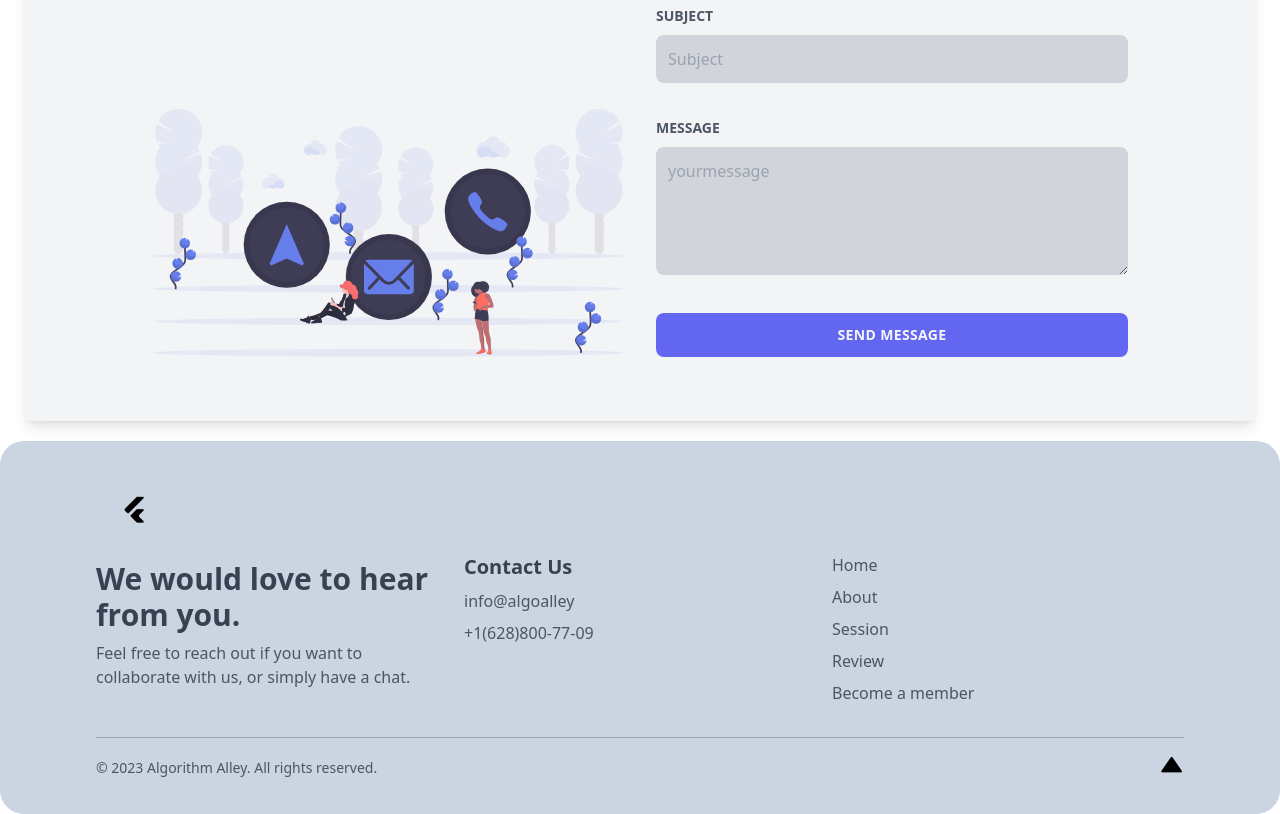
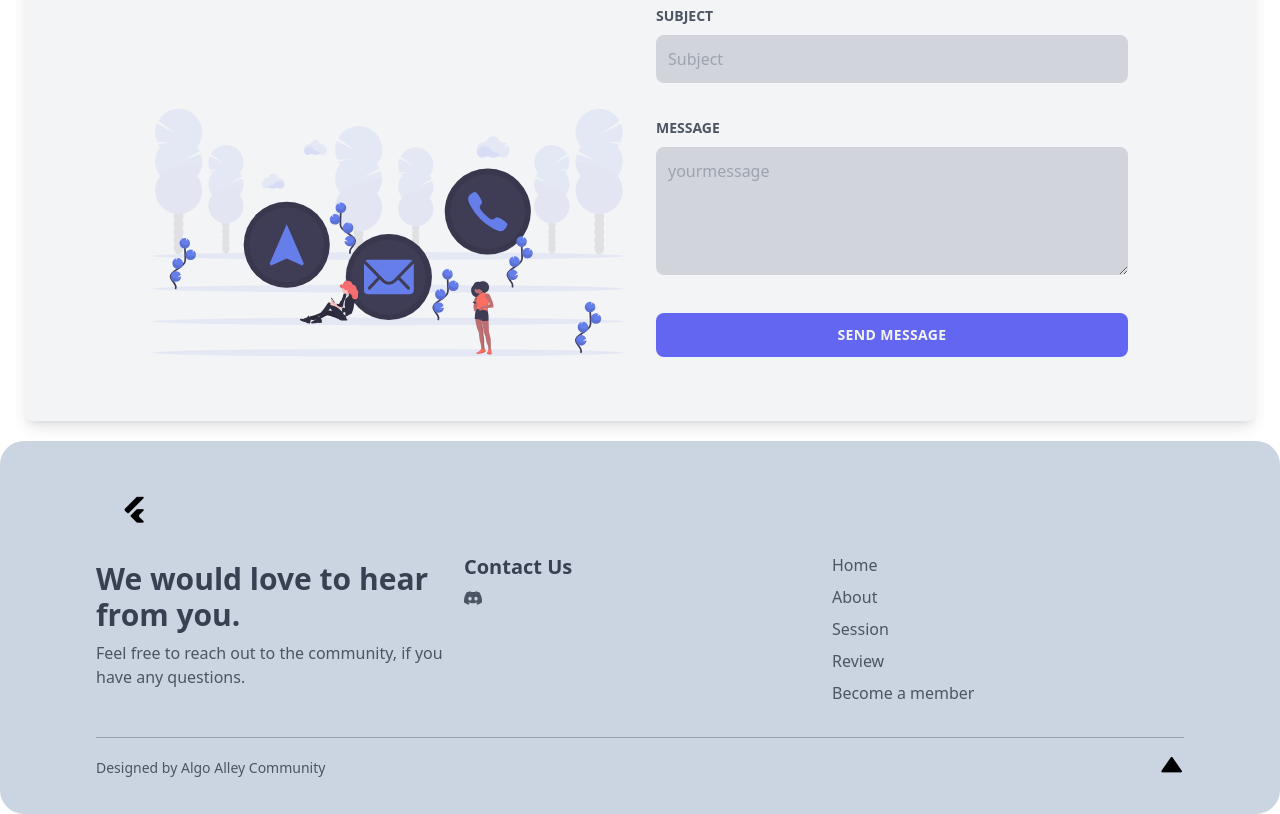
Before and after one commit to v0nser/Algorithm-Alley, a website: page dist/index.html in a window 1280 px wide. Shown: the part 3859-4673 px from the top of the page. Drawn offline with nearby package versions, Linux system fonts and the light colour scheme.

Commit message:
final commit

```diff
--- a/dist/index.html
+++ b/dist/index.html
@@ -902,14 +902,17 @@
           <img class="h-20" src="./../assets/logo.png" alt="" />
         </a>
         <p class="text-3xl font-bold text-gray-700">We would love to hear from you.</p>
-        <p class="text-gray-600">Feel free to reach out if you want to collaborate with us, or simply have a chat.</p>
+        <p class="text-gray-600">Feel free to reach out to the community, if you have any questions.</p>
       </div>
       <div class="flex flex-col items-start space-y-2">
         <br />
         <br /><br />
         <h4 class="text-xl font-bold text-gray-700">Contact Us</h4>
-        <p class="text-gray-600">info@algoalley</p>
-        <p class="text-gray-600">+1(628)800-77-09</p>
+        <a href="#" class="text-gray-600 hover:text-gray-800">
+          <svg xmlns="http://www.w3.org/2000/svg" width="18" height="18" fill="currentColor" class="bi bi-discord" viewBox="0 0 16 16">
+            <path d="M13.545 2.907a13.227 13.227 0 0 0-3.257-1.011.05.05 0 0 0-.052.025c-.141.25-.297.577-.406.833a12.19 12.19 0 0 0-3.658 0 8.258 8.258 0 0 0-.412-.833.051.051 0 0 0-.052-.025c-1.125.194-2.22.534-3.257 1.011a.041.041 0 0 0-.021.018C.356 6.024-.213 9.047.066 12.032c.001.014.01.028.021.037a13.276 13.276 0 0 0 3.995 2.02.05.05 0 0 0 .056-.019c.308-.42.582-.863.818-1.329a.05.05 0 0 0-.01-.059.051.051 0 0 0-.018-.011 8.875 8.875 0 0 1-1.248-.595.05.05 0 0 1-.02-.066.051.051 0 0 1 .015-.019c.084-.063.168-.129.248-.195a.05.05 0 0 1 .051-.007c2.619 1.196 5.454 1.196 8.041 0a.052.052 0 0 1 .053.007c.08.066.164.132.248.195a.051.051 0 0 1-.004.085 8.254 8.254 0 0 1-1.249.594.05.05 0 0 0-.03.03.052.052 0 0 0 .003.041c.24.465.515.909.817 1.329a.05.05 0 0 0 .056.019 13.235 13.235 0 0 0 4.001-2.02.049.049 0 0 0 .021-.037c.334-3.451-.559-6.449-2.366-9.106a.034.034 0 0 0-.02-.019Zm-8.198 7.307c-.789 0-1.438-.724-1.438-1.612 0-.889.637-1.613 1.438-1.613.807 0 1.45.73 1.438 1.613 0 .888-.637 1.612-1.438 1.612Zm5.316 0c-.788 0-1.438-.724-1.438-1.612 0-.889.637-1.613 1.438-1.613.807 0 1.451.73 1.438 1.613 0 .888-.631 1.612-1.438 1.612Z"/>
+          </svg>
+        </a>
       </div>
       <div class="flex flex-col items-start space-y-2">
         <h3 class="text-xl font-semibold text-gray-700"></h3>
@@ -922,7 +925,7 @@
       </div>
     </div>
     <div class="mt-8 flex items-center justify-between border-t border-gray-400 pt-4">
-      <p class="text-sm text-gray-600">© 2023 Algorithm Alley. All rights reserved.</p>
+      <p class="text-sm text-gray-600">Designed by Algo Alley Community</p>
       <div class="flex space-x-4">
       <!--  <a href="#" class="text-gray-600 hover:text-gray-800">
           <svg xmlns="http://www.w3.org/2000/svg" width="18" height="18" fill="currentColor" class="bi bi-discord" viewBox="0 0 16 16">
```
